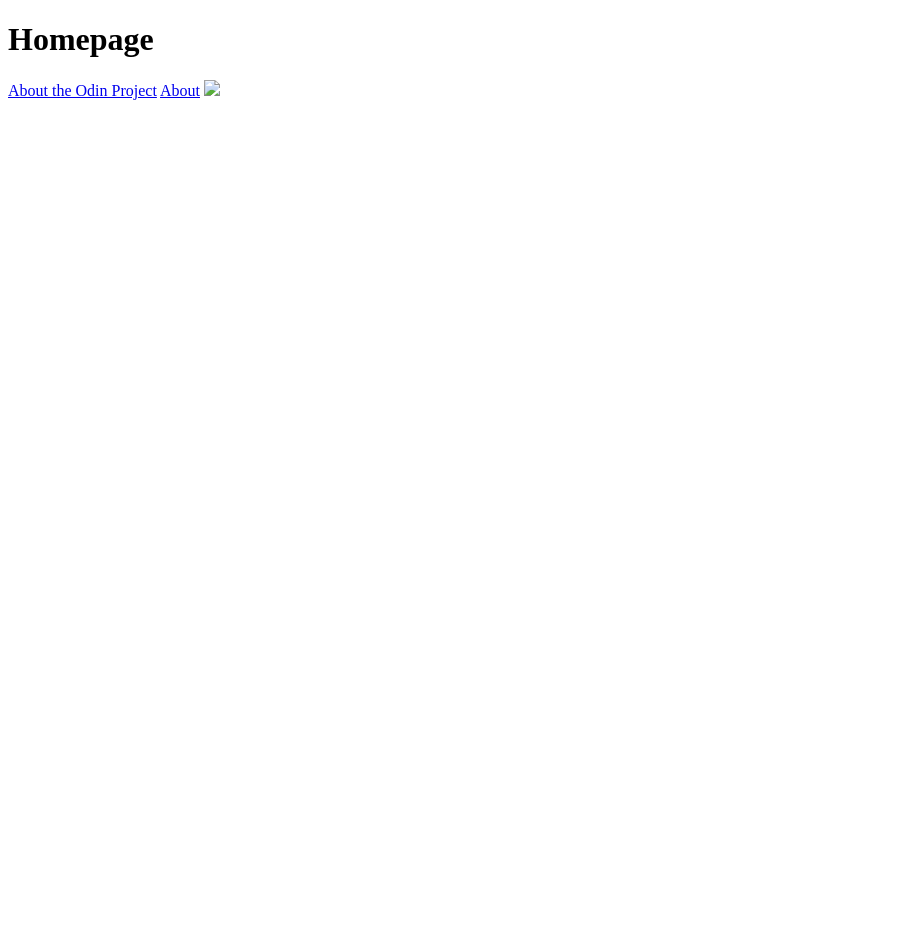
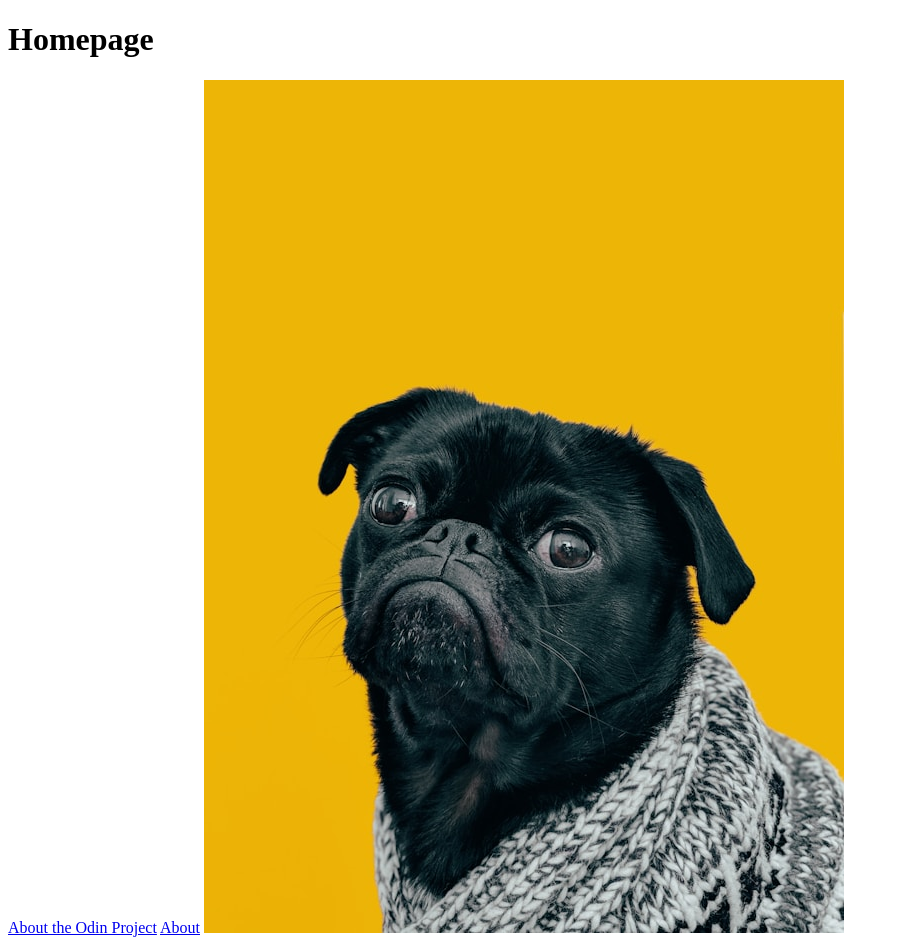
Before and after one commit to Robert-Aimes/odin-links-and-images, a plain HTML site: page index.html in a window 1280 px wide. Shown: the whole page, without its empty margins (0-899 px from the left). Before the commit the page ends 800 px from the top, so only its background shows below. Drawn offline with Linux system fonts and the light colour scheme.

Commit message:
fixed bug in image name

```diff
--- a/index.html
+++ b/index.html
@@ -9,6 +9,6 @@
     <h1>Homepage</h1>
     <a href = "https://www.theodinproject.com/about" target = "_blank" rel="noopener noreferrer">About the Odin Project</a>
     <a href = "pages/about.html">About</a>
-    <img src="./images/god.jpg">
+    <img src="./images/dog.jpg">
 </body>
 </html>
```
